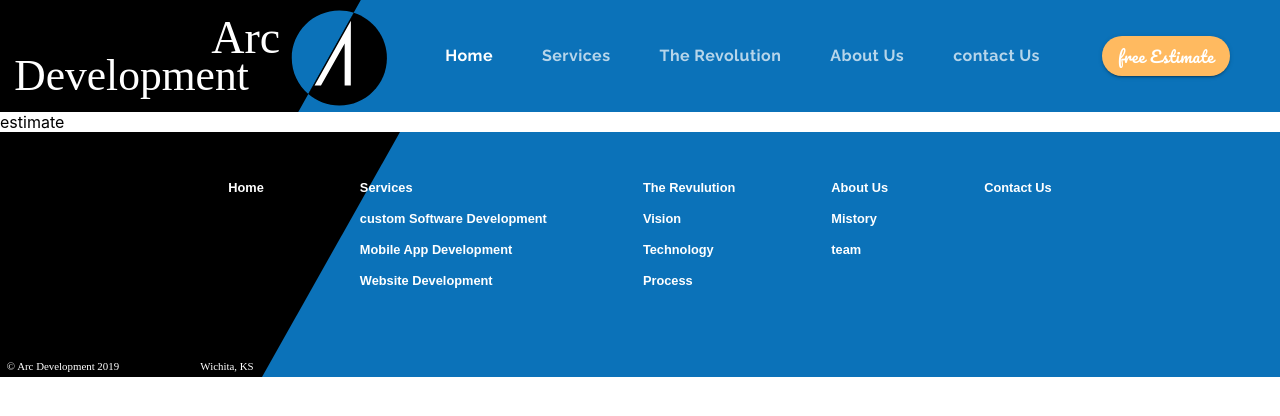
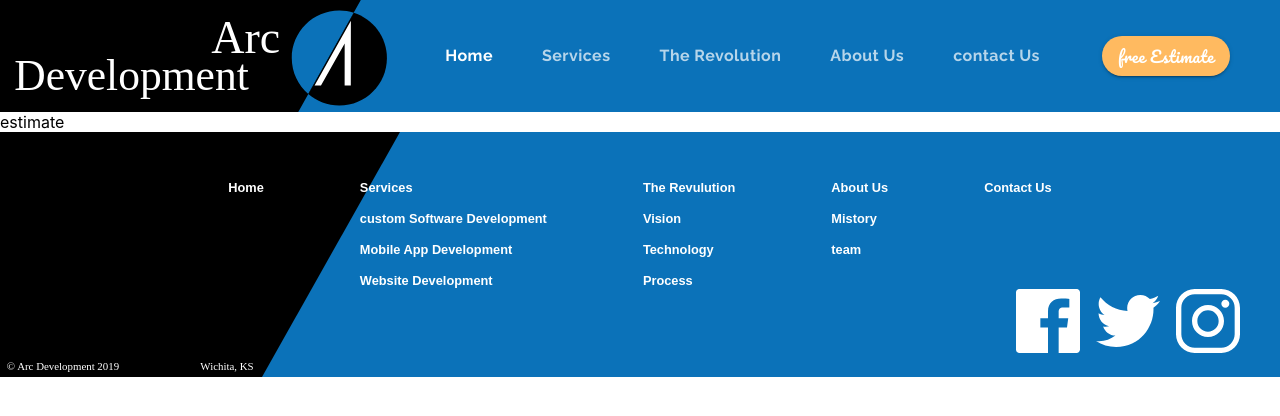
Before and after one commit to MuhamedAhmedFarid/ArckDevelopent, a React (Create React App) app: page /estimate in a window 1280 px wide. Shown: the top 416 px of the page. Built offline with nearby package versions, Linux system fonts and the light colour scheme.

Commit message:
done with the header^^footer

```diff
--- a/src/components/ui/Footer.js
+++ b/src/components/ui/Footer.js
@@ -2,7 +2,13 @@
 import { makeStyles } from "@material-ui/core";
 import footerAdornment from "../../assets/Footer Adornment.svg";
 import Grid from "@material-ui/core/Grid";
+import Hidden from "@material-ui/core/Hidden";
 import { Link } from "react-router-dom";
+
+import facebook from '../../assets/facebook.svg';
+import twitter from '../../assets/twitter.svg'
+import instagram from '../../assets/instagram.svg'
+
 
 const useStyles = makeStyles((theme) => ({
   footer: {
@@ -34,12 +40,29 @@
   gridItem: {
     margin: "3rem",
   },
+  icon:{
+    height: '4em',
+    width: "4em",
+    [theme.breakpoints.down("xs")] : {
+      height: "2.5em",
+      width: "2.5em"
+    }
+  },
+  socialContainer: {
+    position: "absolute",
+    marginTop: "-6em",
+    right: "2.5em",
+    [theme.breakpoints.down("xs")] : {
+      right: "0.6em"
+    }
+  }
 }));
 
 export default function Footer(props) {
   const classes = useStyles();
   return (
     <footer className={classes.footer}>
+      <Hidden mdDown>
       <Grid container className={classes.mainContainer} justify="center">
         <Grid item className={classes.gridItem}>
           <Grid container direction="column" spacing={2}>
@@ -157,8 +180,19 @@
           </Grid>
         </Grid>
       </Grid>
-
+      </Hidden>
       <img className={classes.adornemnt} src={footerAdornment} />
+      <Grid container spacing={2} className={classes.socialContainer} justify="flex-end">
+        <Grid item component={"a"} href="https://www.facebook.com" rel="noopener  noreferrer" target="_blank">
+          <img src={facebook} className={classes.icon} />
+        </Grid>
+        <Grid item component={"a"} href="https://www.twitter.com" rel="noopener  noreferrer" target="_blank">
+          <img src={twitter}  className={classes.icon} />
+        </Grid>
+        <Grid item component={"a"} href="https://www.instagram.com" rel="noopener  noreferrer" target="_blank">
+          <img src={instagram}  className={classes.icon} />
+        </Grid>
+      </Grid>
     </footer>
   );
 }
```
